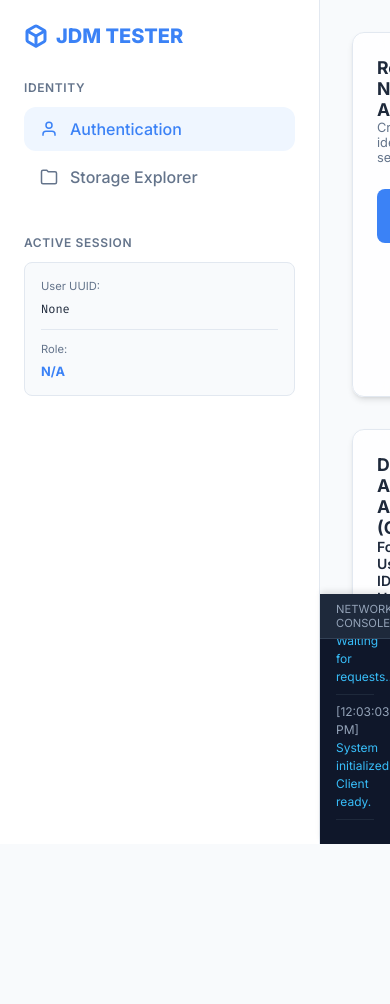
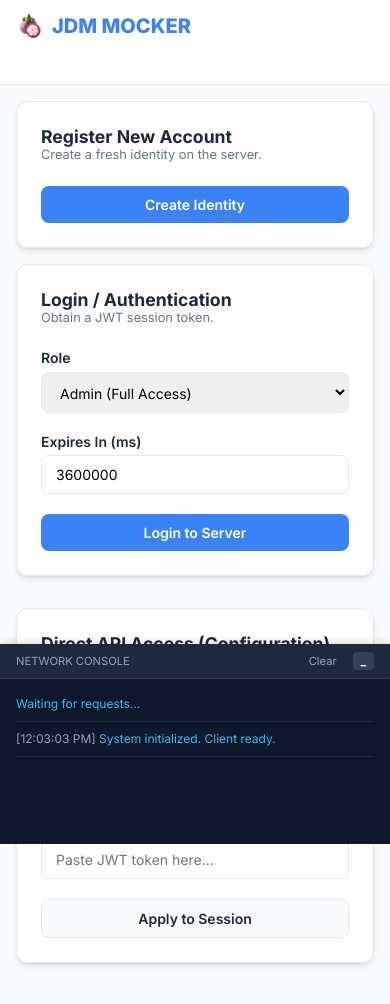
Before and after one commit to laurindocbenjamim/JDM-mocker-Server, a website: page public/index.html in a window 390 px wide. Before the commit the page ends 844 px from the top, so only its background shows below. Drawn offline with Linux system fonts and the light colour scheme.

Commit message:
brand logo e icon

```diff
--- a/public/admin-style.css
+++ b/public/admin-style.css
@@ -21,6 +21,16 @@ body.admin-mode {
     border: 1px solid var(--admin-border);
     border-radius: 12px;
     box-shadow: 0 10px 30px -10px rgba(0, 0, 0, 0.4);
+}
+
+.brand {
+    font-size: 1.25rem;
+    font-weight: 800;
+    color: var(--admin-primary);
+    margin-bottom: 2rem;
+    display: flex;
+    align-items: center;
+    gap: 0.5rem;
 }
 
 .table-container {
@@ -155,6 +165,29 @@ tr:hover {
     padding: 2rem;
     box-sizing: border-box;
 }
+
+@media (max-width: 768px) {
+    #admin-dashboard {
+        padding: 1rem;
+    }
+
+    #admin-dashboard header {
+        flex-direction: column;
+        align-items: flex-start;
+        gap: 1.5rem;
+    }
+
+    #admin-dashboard header div:last-child {
+        width: 100%;
+        flex-direction: column;
+    }
+
+    #admin-dashboard header .btn-remove {
+        width: 100%;
+        text-align: center;
+    }
+}
+
 #bulk-actions-bar {
     position: fixed;
     top: 1rem;
@@ -210,6 +243,19 @@ tr:hover {
     grid-template-columns: repeat(4, 1fr);
     gap: 1.5rem;
     margin-bottom: 2rem;
+}
+
+@media (max-width: 1024px) {
+    .summary-grid {
+        grid-template-columns: repeat(2, 1fr);
+    }
+}
+
+@media (max-width: 600px) {
+    .summary-grid {
+        grid-template-columns: 1fr;
+        gap: 1rem;
+    }
 }
 
 .summary-grid .admin-card {
--- a/public/admin.html
+++ b/public/admin.html
@@ -9,13 +9,21 @@
     <link
         href="https://fonts.googleapis.com/css2?family=Inter:wght@400;600;700;800&family=Fira+Code:wght@400;500&display=swap"
         rel="stylesheet">
+    <link rel="icon" type="image/png" href="/assets/favicon.png">
 </head>
 
 <body class="admin-mode">
     <div id="toast-container"></div>
     <div id="login-screen">
         <div class="admin-card login-form">
-            <h1 style="text-align:center; margin-bottom:1.5rem; color:var(--admin-primary); font-weight:800;">DEVELOPER
+            <div class="brand" style="justify-content:center; margin-bottom:1.5rem;">
+                <img src="/assets/logo.png" alt="JDM Mocker Logo"
+                    style="width: 48px; height: 48px; object-fit: contain;">
+                <span>JDM MOCKER</span>
+            </div>
+            <h1
+                style="text-align:center; margin-bottom:1.5rem; color:var(--admin-primary); font-weight:800; font-size:1.1rem; opacity:0.8; letter-spacing:1px;">
+                DEVELOPER
                 ADMIN</h1>
             <div class="input-group">
                 <label>Developer Email</label>
@@ -40,8 +48,12 @@
     <div id="admin-dashboard" class="hidden" style="max-width: 1200px; margin: 0 auto;">
         <header style="display:flex; justify-content:space-between; align-items:center; margin-bottom:2rem;">
             <div>
-                <h1 style="font-size:1.5rem; font-weight:800; color:var(--admin-primary);">Platform Overview</h1>
-                <p style="color:var(--admin-muted)">Manage users and global resources</p>
+                <div class="brand" style="margin-bottom:0.25rem;">
+                    <img src="/assets/logo.png" alt="JDM Mocker Logo"
+                        style="width: 28px; height: 28px; object-fit: contain;">
+                    <span>JDM MOCKER</span>
+                </div>
+                <p style="color:var(--admin-muted); font-size:0.85rem">Platform Overview & Global Resources</p>
             </div>
             <div style="display:flex; gap:1rem; align-items:center;">
                 <a href="/crud-example" class="btn-remove"
@@ -52,8 +64,7 @@
             </div>
         </header>
 
-        <div class="summary-grid"
-            style="display:grid; grid-template-columns: repeat(4, 1fr); gap:1.5rem; margin-bottom:2rem;">
+        <div class="summary-grid">
             <div class="admin-card" style="padding:1.5rem; text-align:center;">
                 <div style="font-size:0.85rem; color:var(--admin-muted); margin-bottom:0.5rem;">Total Users</div>
                 <div id="stat-users" style="font-size:1.75rem; font-weight:800; color:var(--admin-primary)">0</div>
--- a/public/index.html
+++ b/public/index.html
@@ -11,20 +11,14 @@
     <link
         href="https://fonts.googleapis.com/css2?family=Inter:wght@400;500;600;700;800&family=Fira+Code:wght@400;500&display=swap"
         rel="stylesheet">
+    <link rel="icon" type="image/png" href="/assets/favicon.png">
 </head>
 
 <body>
     <aside>
         <div class="brand">
-            <svg width="24" height="24" viewBox="0 0 24 24" fill="none" stroke="currentColor" stroke-width="3"
-                stroke-linecap="round" stroke-linejoin="round">
-                <path
-                    d="M21 16V8a2 2 0 0 0-1-1.73l-7-4a2 2 0 0 0-2 0l-7 4A2 2 0 0 0 3 8v8a2 2 0 0 0 1 1.73l7 4a2 2 0 0 0 2 0l7-4A2 2 0 0 0 21 16z">
-                </path>
-                <polyline points="3.27 6.96 12 12.01 20.73 6.96"></polyline>
-                <line x1="12" y1="22.08" x2="12" y2="12"></line>
-            </svg>
-            <span>JDM TESTER</span>
+            <img src="/assets/logo.png" alt="JDM Mocker Logo" style="width: 28px; height: 28px; object-fit: contain;">
+            <span>JDM MOCKER</span>
         </div>
 
         <div class="nav-section">
@@ -60,7 +54,7 @@
     <main>
         <!-- Auth View -->
         <div id="view-auth" class="content-view">
-            <div style="display: grid; grid-template-columns: 1fr 1fr; gap: 2rem;">
+            <div class="grid-2">
                 <section class="card">
                     <h2>Register New Account</h2>
                     <p style="color: var(--text-muted); font-size: 0.8rem; margin-bottom: 1.5rem;">Create a fresh
@@ -128,16 +122,16 @@
 
             <div class="card" style="margin-top: 2rem;">
                 <h2>Create Container</h2>
-                <div class="form-group" style="display: flex; gap: 1rem; align-items: flex-end;">
-                    <div style="flex: 1;">
+                <div class="form-group" style="display: flex; gap: 1rem; align-items: flex-end; flex-wrap: wrap;">
+                    <div style="flex: 1; min-width: 200px;">
                         <label>Container Name</label>
                         <input type="text" id="new-container-name" placeholder="e.g. products-db">
                     </div>
-                    <div>
+                    <div style="flex: 1; min-width: 150px;">
                         <label>Initial Table</label>
                         <input type="text" id="new-container-table" placeholder="e.g. items">
                     </div>
-                    <button class="btn btn-primary" onclick="createContainer()">Create</button>
+                    <button class="btn btn-primary" style="flex-shrink: 0;" onclick="createContainer()">Create</button>
                 </div>
             </div>
         </div>
@@ -183,7 +177,7 @@
     <!-- Modals (Simple ones for now) -->
     <div id="modal-container" class="hidden"
         style="position:fixed; inset:0; background:rgba(0,0,0,0.5); display:flex; align-items:center; justify-content:center; z-index:2000;">
-        <div class="card" style="width: 500px; background: white;">
+        <div class="card" style="background: white;">
             <h2 id="modal-title">Add Record</h2>
             <hr style="margin: 1rem 0; border: none; border-top: 1px solid var(--border);">
             <div id="modal-fields"></div>
--- a/public/style.css
+++ b/public/style.css
@@ -26,6 +26,15 @@ body {
     height: 100vh;
     display: flex;
     overflow: hidden;
+    flex-direction: row;
+}
+
+@media (max-width: 992px) {
+    body {
+        flex-direction: column;
+        overflow-y: auto;
+        height: auto;
+    }
 }
 
 /* Sidebar Styling */
@@ -36,6 +45,31 @@ aside {
     display: flex;
     flex-direction: column;
     padding: 1.5rem;
+    flex-shrink: 0;
+}
+
+@media (max-width: 992px) {
+    aside {
+        width: 100%;
+        border-right: none;
+        border-bottom: 1px solid var(--border);
+        flex-direction: row;
+        align-items: center;
+        justify-content: space-between;
+        padding: 0.75rem 1rem;
+        position: sticky;
+        top: 0;
+        z-index: 2000;
+    }
+
+    .nav-section {
+        display: none;
+        /* Hide nav items on small screens for simplicity or use a toggle */
+    }
+
+    .brand {
+        margin-bottom: 0;
+    }
 }
 
 .brand {
@@ -97,6 +131,15 @@ main {
     transition: padding-bottom 0.3s;
 }
 
+@media (max-width: 992px) {
+    main {
+        padding: 1rem;
+        padding-bottom: 100px;
+        height: auto;
+        overflow-y: visible;
+    }
+}
+
 main.console-minimized {
     padding-bottom: 60px;
 }
@@ -108,6 +151,19 @@ main.console-minimized {
     border-radius: var(--radius);
     padding: 1.5rem;
     box-shadow: var(--shadow);
+}
+
+.grid-2 {
+    display: grid;
+    grid-template-columns: 1fr 1fr;
+    gap: 2rem;
+}
+
+@media (max-width: 768px) {
+    .grid-2 {
+        grid-template-columns: 1fr;
+        gap: 1rem;
+    }
 }
 
 .card-header {
@@ -150,6 +206,12 @@ label {
     margin-bottom: 0.35rem;
 }
 
+/* Modal Responsiveness */
+#modal-container .card {
+    width: 95%;
+    max-width: 500px;
+}
+
 input,
 select,
 textarea {
@@ -183,6 +245,12 @@ input:focus {
 .btn-primary {
     background: var(--primary);
     color: #fff;
+}
+
+@media (max-width: 600px) {
+    .btn {
+        width: 100%;
+    }
 }
 
 .btn-primary:hover {
@@ -242,7 +310,14 @@ td {
     flex-direction: column;
     box-shadow: 0 -4px 6px -1px rgb(0 0 0 / 0.1);
     z-index: 1000;
-    transition: height 0.3s;
+    transition: height 0.3s, left 0.3s;
+}
+
+@media (max-width: 992px) {
+    #log-panel {
+        left: 0;
+        height: 200px;
+    }
 }
 
 #log-panel.minimized {
@@ -414,6 +489,7 @@ tr.editing-row td {
 .toast-warning {
     border-left-color: #f59e0b;
 }
+
 /* Column List Component */
 .column-list {
     display: flex;
```
